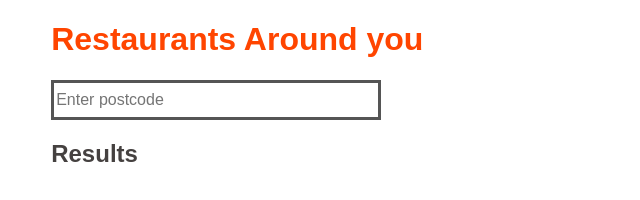
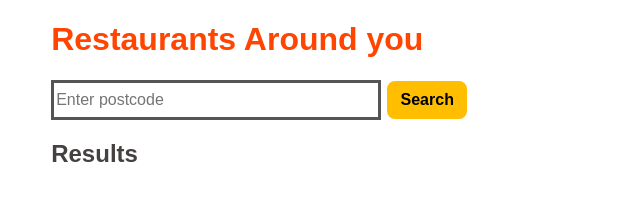
Before and after one commit to Alicexiaoshuokeizer/Restaurant-Finder-Web-App, a plain HTML site: page index.html in a window 1280 px wide. Shown: the whole page, without its empty margins (0-640 px from the left). Drawn offline with Linux system fonts and the light colour scheme.

Commit message:
Add search button

```diff
--- a/index.html
+++ b/index.html
@@ -17,6 +17,7 @@
     <main>
         <form id="search-form">
             <input type="text" id="input" placeholder="Enter postcode"/>
+            <button type="'submit">Search</button>
         </form>
 
         <div id="restaurants">
--- a/resource/css/style.css
+++ b/resource/css/style.css
@@ -18,6 +18,22 @@ input {
     height: 2em;
     width: 20em;
     font-size: 1em;
+}
+
+button {
+    margin-left: 0.1em;
+    height: 2.4em;
+    width: 5em;
+    border-radius: 0.5em;
+    border: 3px solid #FFBF00;
+    background-color: #FFBF00;
+    font-size: 1em;
+    font-weight: 600;
+}
+
+button:hover {
+    border: 3px solid #FF7518;
+    background-color: #FF7518;
 }
 
 h2 {
```
